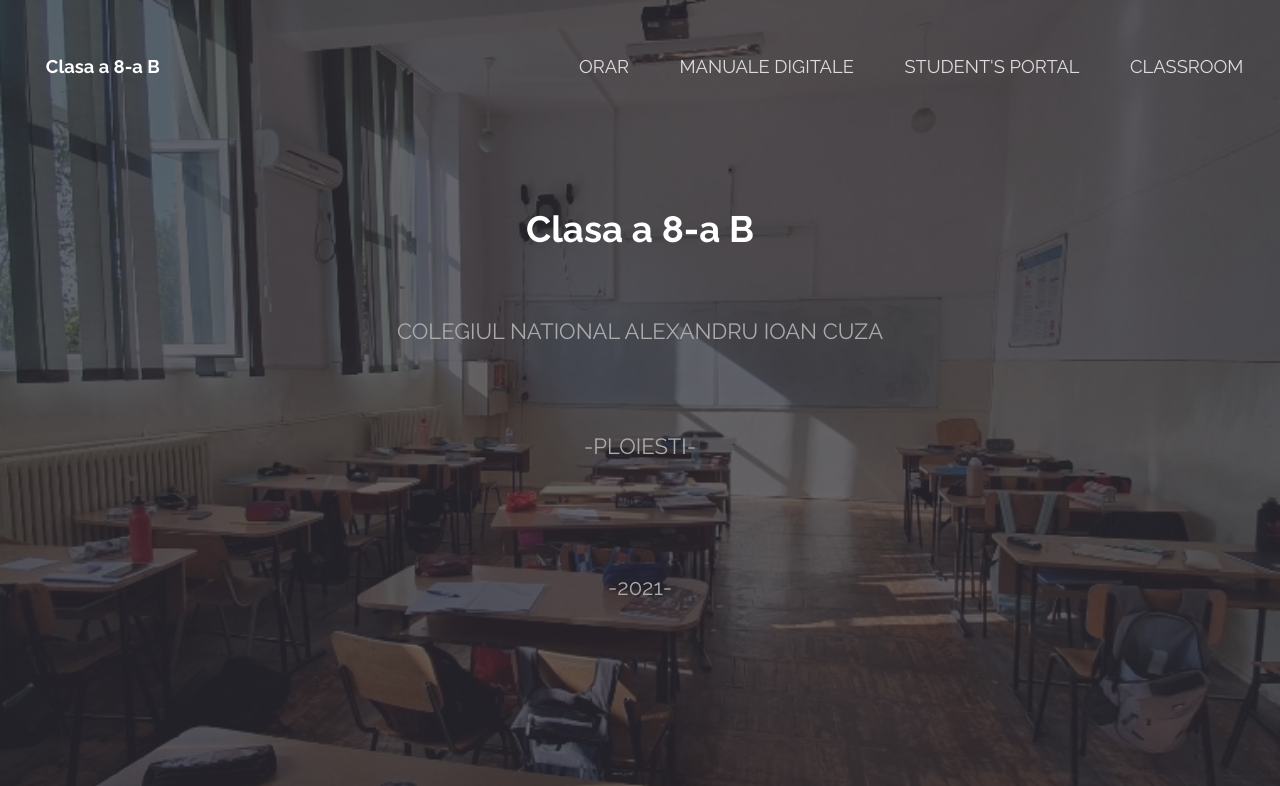
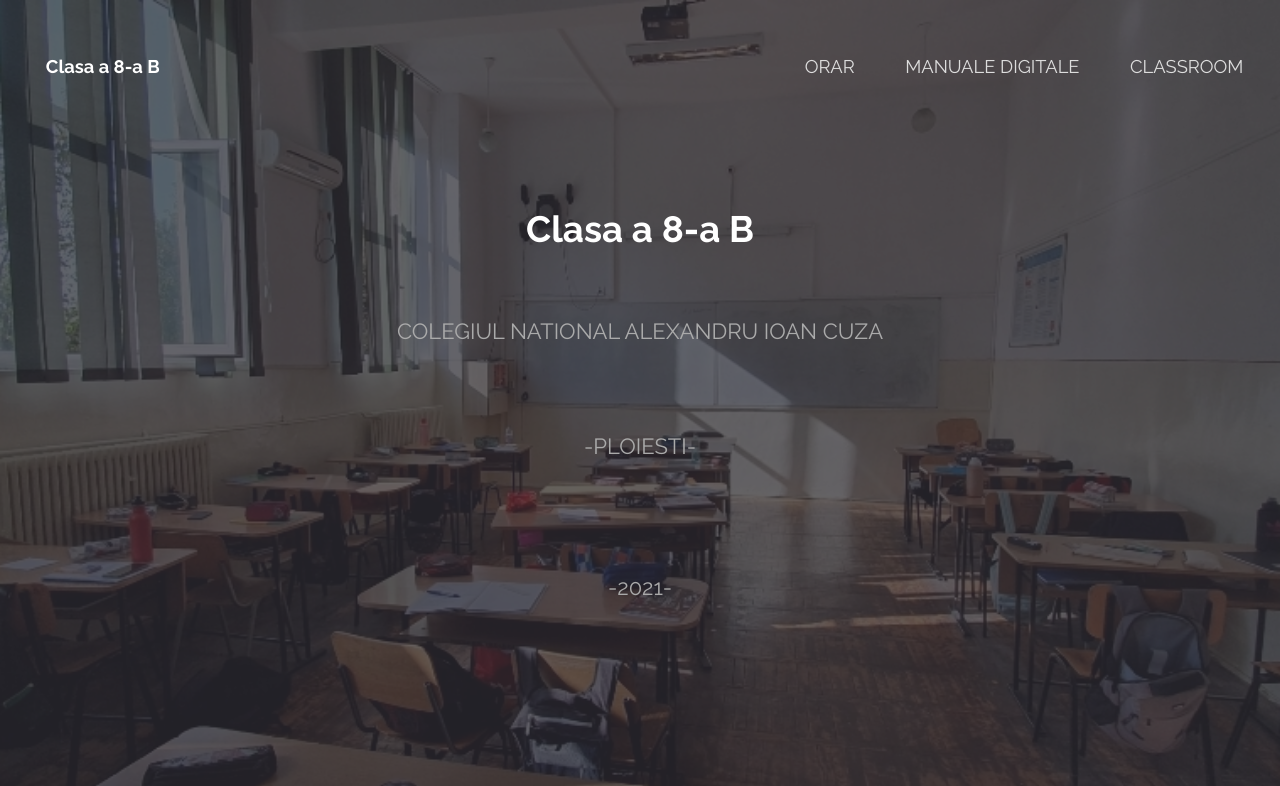
Before and after one commit to clasa-a-8-a/clasa-a-8-a.github.io, a plain HTML site: page index.html in a window 1280 px wide. Shown: the top 786 px of the page. Drawn offline with nearby package versions, Linux system fonts and the light colour scheme.

Commit message:
Update index.html

```diff
--- a/index.html
+++ b/index.html
@@ -26,7 +26,6 @@
 					<ul>
 						<li><a href="#ORAR">Orar</a></li>
 					 	<li><a href="#MANUALE">Manuale Digitale</a></li>
-						<li><a href="https://clasa-a-8-a.ro/Student.php">Student's portal</a></li>
 						<li><a href="#google-classroom">Classroom</a></li>
 					</ul>
 				</nav>
```
